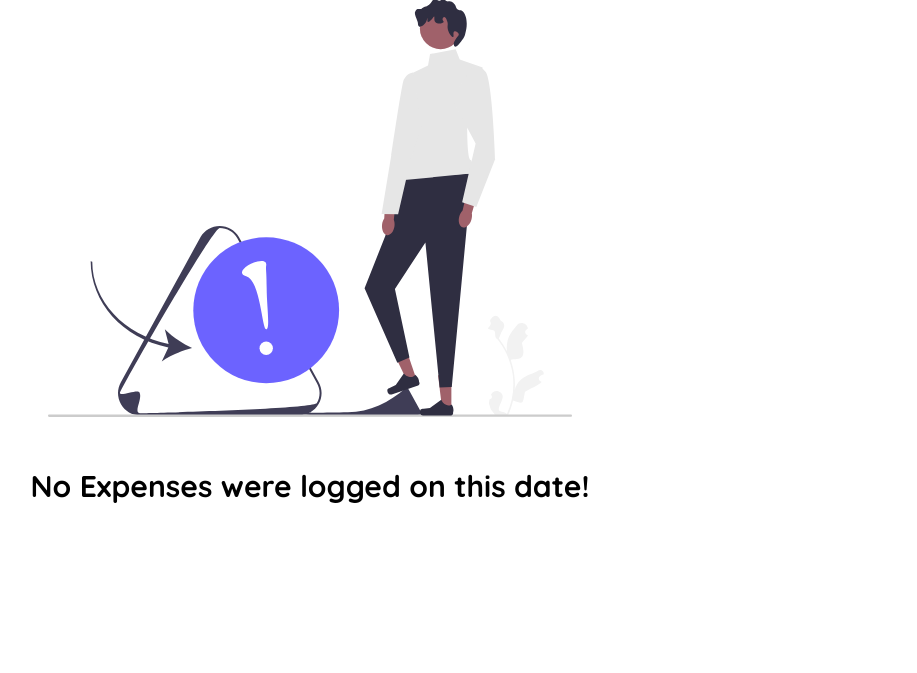
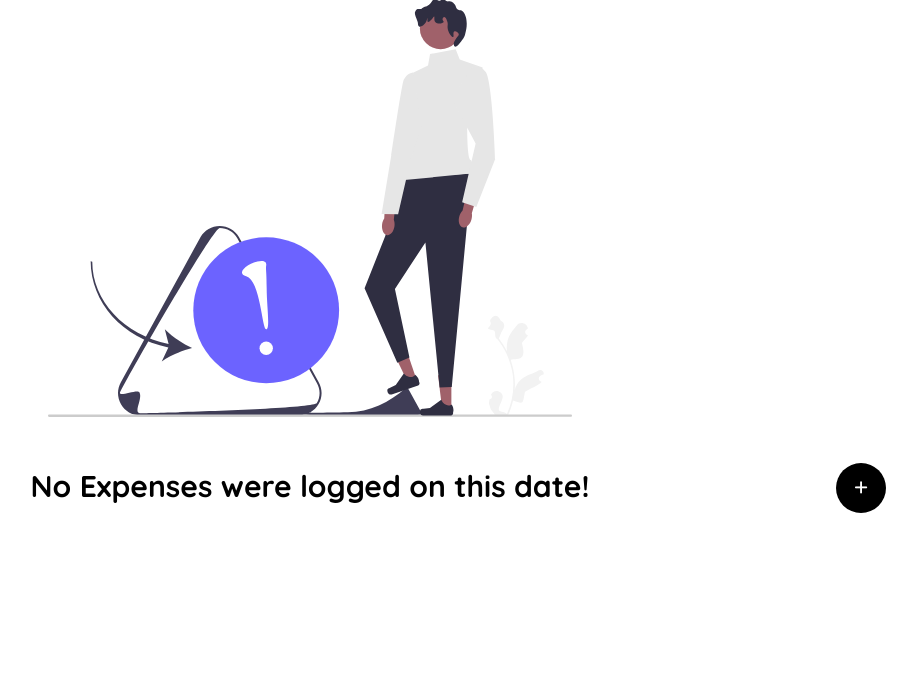
Before and after one commit to acgeoffrey/expense-tracker, a Node server app: page /dashboard in a window 1280 px wide. Shown: the part 247-920 px from the top of the page, without its empty margins (330-1247 px from the left). Run offline with Node 20, Linux system fonts and the light colour scheme; the visitor is signed in with stand-in values (Sample User, id 1); data that the repository does not hold is empty; some libraries are stand-ins or nearby versions.

Commit message:
fixed issue where add icon not shows if there is no expenses on that date

```diff
--- a/views/dashboard.ejs
+++ b/views/dashboard.ejs
@@ -79,4 +79,7 @@
         <img src="/images/warning.svg" alt="Not-Found">
         <h1>No Expenses were logged on this date!</h1>
       </div>
+      <button id="add-expense-btn" class="add-expense btn">
+        <i class="fa-solid fa-plus"></i>
+      </button>
       <%}%>
```
